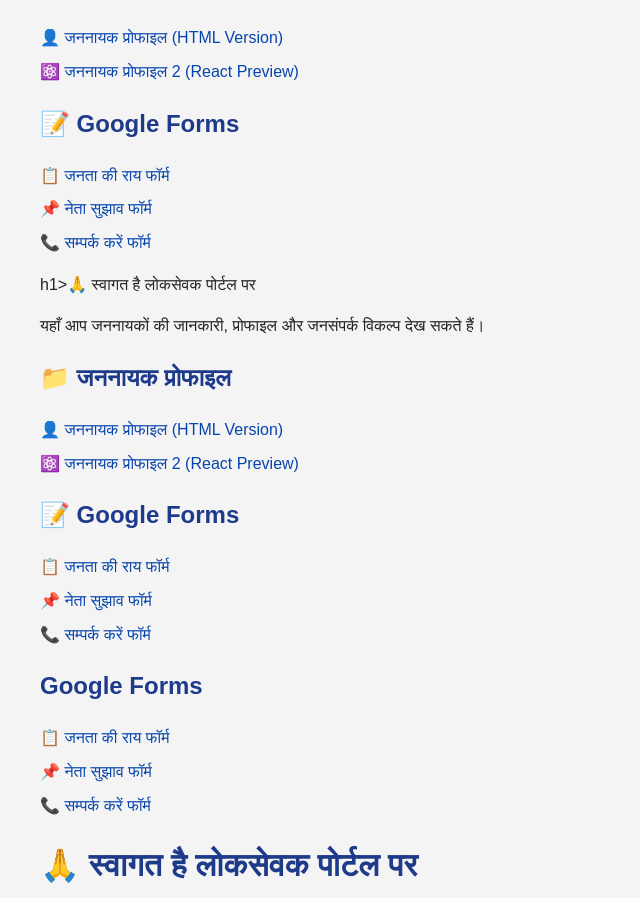
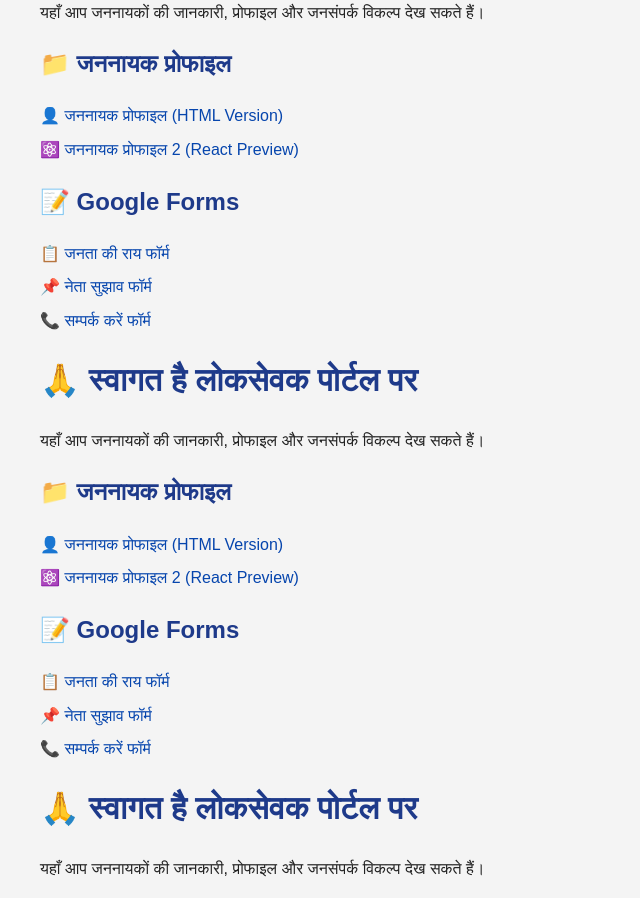
Before and after one commit to ravindrakumar-sahu/loksevak, a plain HTML site: page index.html in a window 1280 px wide. Shown: the part 588-1486 px from the top of the page, without its empty margins (0-640 px from the left). Drawn offline with Linux system fonts and the light colour scheme.

Commit message:
Update index.html

```diff
--- a/index.html
+++ b/index.html
@@ -1,4 +1,160 @@
-h1>🙏 स्वागत है लोकसेवक पोर्टल पर</h1><!DOCTYPE html>
+h1>🙏 स्वागत है लोकसेवक पोर्टल पर</h1><!DOCTYPE html><!DOCTYPE html>
+<html lang="hi">
+<head>
+  <meta charset="UTF-8" />
+  <meta name="viewport" content="width=device-width, initial-scale=1.0" />
+  <title>Loksevak Portal</title>
+  <style>
+    body {
+      font-family: Arial, sans-serif;
+      background-color: #f4f4f4;
+      padding: 2rem;
+      line-height: 1.6;
+      color: #222;
+    }
+    h1, h2 {
+      color: #1e3a8a;
+    }
+    ul {
+      list-style: none;
+      padding-left: 0;
+    }
+    li {
+      margin: 0.5rem 0;
+    }
+    a {
+      text-decoration: none;
+      color: #0645AD;
+    }
+    a:hover {
+      text-decoration: underline;
+    }
+  </style>
+</head>
+<body>
+
+  <h1>🙏 स्वागत है लोकसेवक पोर्टल पर</h1>
+  <p>यहाँ आप जननायकों की जानकारी, प्रोफाइल और जनसंपर्क विकल्प देख सकते हैं।</p>
+
+  <h2>📁 जननायक प्रोफाइल</h2>
+  <ul>
+    <li><a href="leader-profile-1.html" target="_blank">👤 जननायक प्रोफाइल (HTML Version)</a></li>
+    <li><a href="leader-profile-2.html" target="_blank">⚛️ जननायक प्रोफाइल 2 (React Preview)</a></li>
+  </ul>
+
+  <h2>📝 Google Forms</h2>
+  <ul>
+    <li><a href="https://forms.gle/JgTvvoM5LPEp5HzQ6" target="_blank">📋 जनता की राय फॉर्म</a></li>
+    <li><a href="https://forms.gle/pXyveFeSuQ97bDbPA" target="_blank">📌 नेता सुझाव फॉर्म</a></li>
+    <li><a href="https://forms.gle/ugBWJt1hvGUaujiY8" target="_blank">📞 सम्पर्क करें फॉर्म</a></li>
+  </ul>
+
+</body>
+</html><!DOCTYPE html>
+<html lang="hi">
+<head>
+  <meta charset="UTF-8" />
+  <meta name="viewport" content="width=device-width, initial-scale=1.0" />
+  <title>Loksevak Portal</title>
+  <style>
+    body {
+      font-family: Arial, sans-serif;
+      background-color: #f4f4f4;
+      padding: 2rem;
+      line-height: 1.6;
+      color: #222;
+    }
+    h1, h2 {
+      color: #1e3a8a;
+    }
+    ul {
+      list-style: none;
+      padding-left: 0;
+    }
+    li {
+      margin: 0.5rem 0;
+    }
+    a {
+      text-decoration: none;
+      color: #0645AD;
+    }
+    a:hover {
+      text-decoration: underline;
+    }
+  </style>
+</head>
+<body>
+
+  <h1>🙏 स्वागत है लोकसेवक पोर्टल पर</h1>
+  <p>यहाँ आप जननायकों की जानकारी, प्रोफाइल और जनसंपर्क विकल्प देख सकते हैं।</p>
+
+  <h2>📁 जननायक प्रोफाइल</h2>
+  <ul>
+    <li><a href="leader-profile-1.html" target="_blank">👤 जननायक प्रोफाइल (HTML Version)</a></li>
+    <li><a href="leader-profile-2.html" target="_blank">⚛️ जननायक प्रोफाइल 2 (React Preview)</a></li>
+  </ul>
+
+  <h2>📝 Google Forms</h2>
+  <ul>
+    <li><a href="https://forms.gle/JgTvvoM5LPEp5HzQ6" target="_blank">📋 जनता की राय फॉर्म</a></li>
+    <li><a href="https://forms.gle/pXyveFeSuQ97bDbPA" target="_blank">📌 नेता सुझाव फॉर्म</a></li>
+    <li><a href="https://forms.gle/ugBWJt1hvGUaujiY8" target="_blank">📞 सम्पर्क करें फॉर्म</a></li>
+  </ul>
+
+</body>
+</html><!DOCTYPE html>
+<html lang="hi">
+<head>
+  <meta charset="UTF-8" />
+  <meta name="viewport" content="width=device-width, initial-scale=1.0" />
+  <title>Loksevak Portal</title>
+  <style>
+    body {
+      font-family: Arial, sans-serif;
+      background-color: #f4f4f4;
+      padding: 2rem;
+      line-height: 1.6;
+      color: #222;
+    }
+    h1, h2 {
+      color: #1e3a8a;
+    }
+    ul {
+      list-style: none;
+      padding-left: 0;
+    }
+    li {
+      margin: 0.5rem 0;
+    }
+    a {
+      text-decoration: none;
+      color: #0645AD;
+    }
+    a:hover {
+      text-decoration: underline;
+    }
+  </style>
+</head>
+<body>
+
+  <h1>🙏 स्वागत है लोकसेवक पोर्टल पर</h1>
+  <p>यहाँ आप जननायकों की जानकारी, प्रोफाइल और जनसंपर्क विकल्प देख सकते हैं।</p>
+
+  <h2>📁 जननायक प्रोफाइल</h2>
+  <ul>
+    <li><a href="leader-profile-1.html" target="_blank">👤 जननायक प्रोफाइल (HTML Version)</a></li>
+    <li><a href="leader-profile-2.html" target="_blank">⚛️ जननायक प्रोफाइल 2 (React Preview)</a></li>
+  </ul>
+
+  <h2>📝 Google Forms</h2>
+  <ul>
+    <li><a href="https://forms.gle/JgTvvoM5LPEp5HzQ6" target="_blank">📋 जनता की राय फॉर्म</a></li>
+    <li><a href="https://forms.gle/pXyveFeSuQ97bDbPA" target="_blank">📌 नेता सुझाव फॉर्म</a></li>
+    <li><a href="https://forms.gle/ugBWJt1hvGUaujiY8" target="_blank">📞 सम्पर्क करें फॉर्म</a></li>
+  </ul>
+
+</body>
+</html>
 <html lang="hi">
 <head>
   <meta charset="UTF-8" />
```
